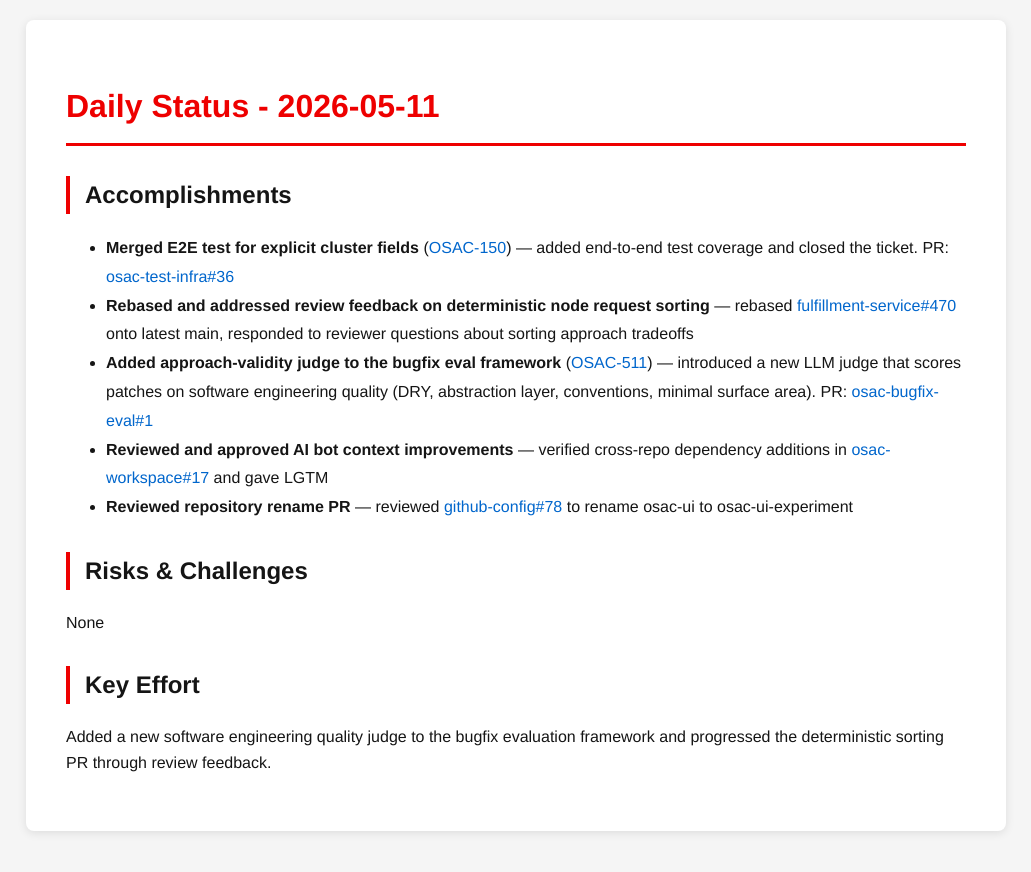
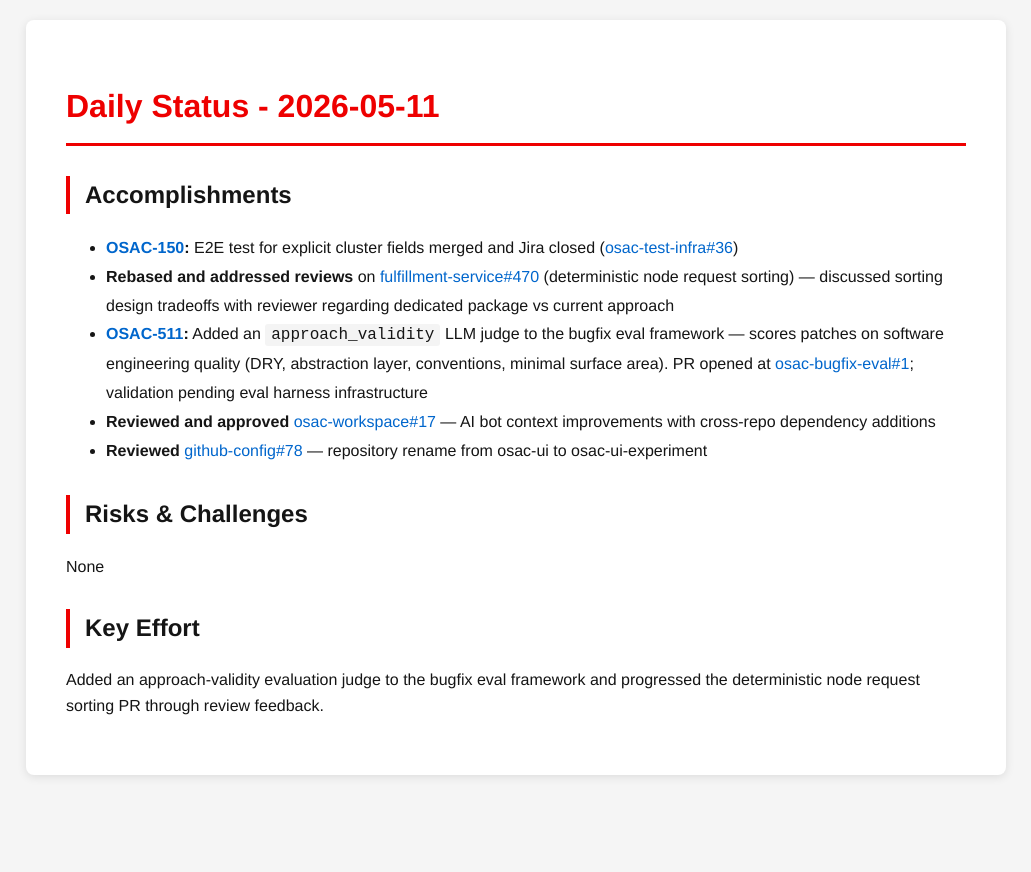
Before and after one commit to tzvatot/daily-status, a Jekyll site: the page built from 2026-05-11.md, in a window 1280 px wide. Shown: the top 872 px of the page, without its empty margins (124-1155 px from the left). Built offline with Jekyll 4.4.1, drawn with Linux system fonts in a browser that asks for light colours.

Commit message:
Daily status update - 2026-05-11

```diff
--- a/2026-05-11.md
+++ b/2026-05-11.md
@@ -7,14 +7,14 @@ date: 2026-05-11
 # Daily Status - 2026-05-11
 
 ## Accomplishments
-- **Merged E2E test for explicit cluster fields** ([OSAC-150](https://redhat.atlassian.net/browse/OSAC-150)) — added end-to-end test coverage and closed the ticket. PR: [osac-test-infra#36](https://github.com/osac-project/osac-test-infra/pull/36)
-- **Rebased and addressed review feedback on deterministic node request sorting** — rebased [fulfillment-service#470](https://github.com/osac-project/fulfillment-service/pull/470) onto latest main, responded to reviewer questions about sorting approach tradeoffs
-- **Added approach-validity judge to the bugfix eval framework** ([OSAC-511](https://redhat.atlassian.net/browse/OSAC-511)) — introduced a new LLM judge that scores patches on software engineering quality (DRY, abstraction layer, conventions, minimal surface area). PR: [osac-bugfix-eval#1](https://github.com/eranco74/osac-bugfix-eval/pull/1)
-- **Reviewed and approved AI bot context improvements** — verified cross-repo dependency additions in [osac-workspace#17](https://github.com/osac-project/osac-workspace/pull/17) and gave LGTM
-- **Reviewed repository rename PR** — reviewed [github-config#78](https://github.com/osac-project/github-config/pull/78) to rename osac-ui to osac-ui-experiment
+- **[OSAC-150](https://redhat.atlassian.net/browse/OSAC-150):** E2E test for explicit cluster fields merged and Jira closed ([osac-test-infra#36](https://github.com/osac-project/osac-test-infra/pull/36))
+- **Rebased and addressed reviews** on [fulfillment-service#470](https://github.com/osac-project/fulfillment-service/pull/470) (deterministic node request sorting) — discussed sorting design tradeoffs with reviewer regarding dedicated package vs current approach
+- **[OSAC-511](https://redhat.atlassian.net/browse/OSAC-511):** Added an `approach_validity` LLM judge to the bugfix eval framework — scores patches on software engineering quality (DRY, abstraction layer, conventions, minimal surface area). PR opened at [osac-bugfix-eval#1](https://github.com/eranco74/osac-bugfix-eval/pull/1); validation pending eval harness infrastructure
+- **Reviewed and approved** [osac-workspace#17](https://github.com/osac-project/osac-workspace/pull/17) — AI bot context improvements with cross-repo dependency additions
+- **Reviewed** [github-config#78](https://github.com/osac-project/github-config/pull/78) — repository rename from osac-ui to osac-ui-experiment
 
 ## Risks & Challenges
 None
 
 ## Key Effort
-Added a new software engineering quality judge to the bugfix evaluation framework and progressed the deterministic sorting PR through review feedback.
+Added an approach-validity evaluation judge to the bugfix eval framework and progressed the deterministic node request sorting PR through review feedback.
```
